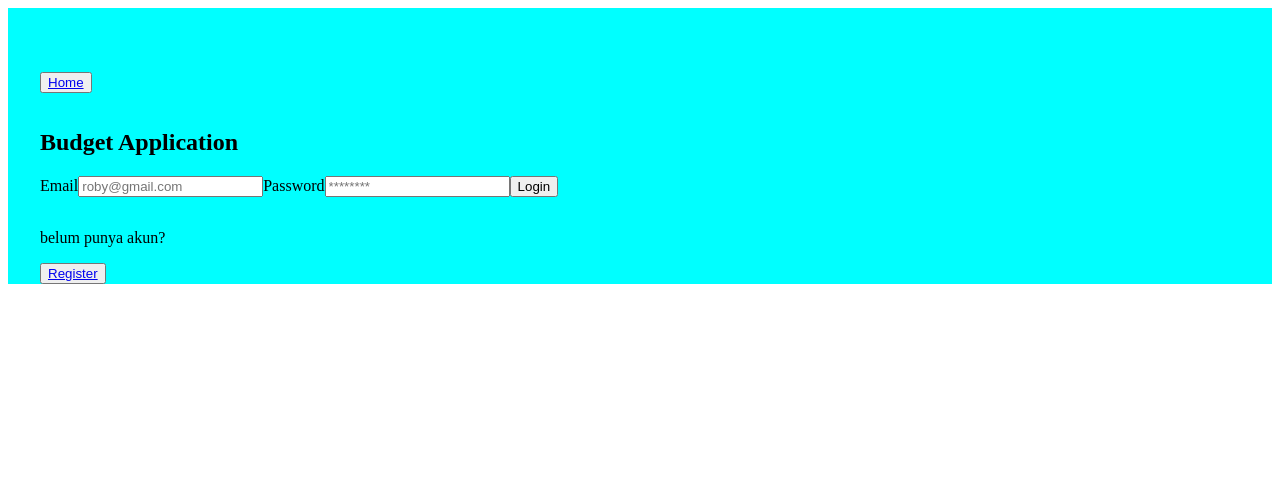
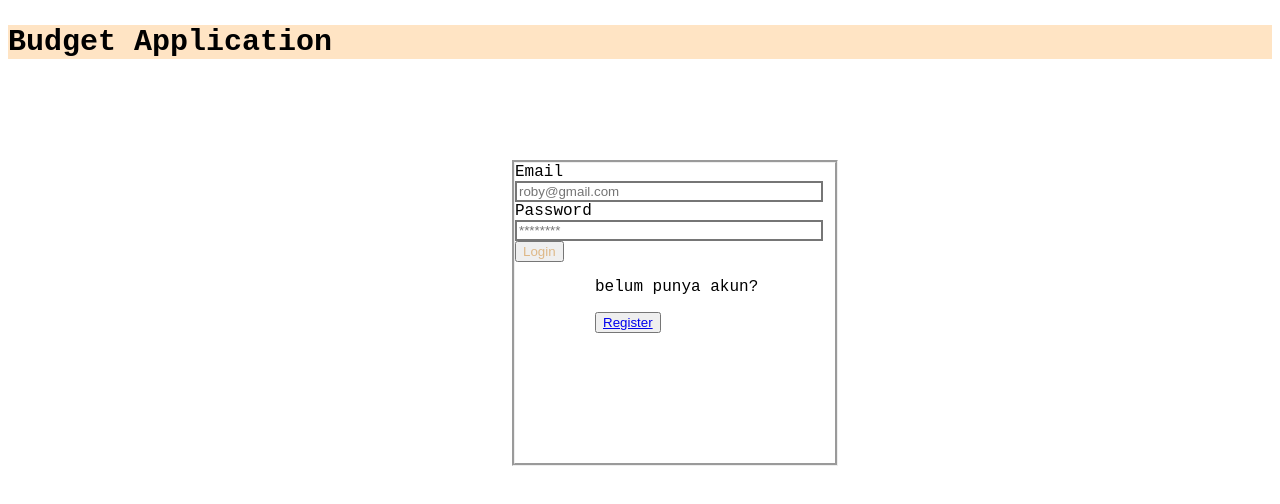
Before and after one commit to abidinangga/budgetApplication, a Vue app in the folder frontEnd/bugdetApp/: page / in a window 1280 px wide. Shown: the top 504 px of the page. Built offline with nearby package versions, Linux system fonts and the light colour scheme.

Commit message:
coba sass

```diff
--- a/frontEnd/bugdetApp/src/components/dataEdit.vue
+++ b/frontEnd/bugdetApp/src/components/dataEdit.vue
@@ -1,28 +1,27 @@
 <template>
   <div>
     <div>
+      <label>Date</label>
+      <input type="date" v-model="dataById.date" />
+    </div>
+    <div>
       <label>Category Transaction</label>
-      <select v-model="dataById.categoryTransactionId">
+      <select v-model="dataById.categoryTransactionId" @change="category()">
         <option value="1">Pemasukan</option>
         <option value="2">Pengeluaran</option>
       </select>
     </div>
     <div>
+      <label>Category Type</label>
+      <select v-model="dataById.categoryTypeId">
+        <option v-for="data in listCategory" :key="data.id" :value="data.id">
+          {{ data.categoryType }}
+        </option>
+      </select>
+    </div>
+    <div>
       <label>Transaction Amount</label>
       <input placeholder="100000" type="text" v-model="dataById.transactionAmount" />
-    </div>
-    <div>
-      <label>Date</label>
-      <input type="date" v-model="dataById.date" />
-    </div>
-    <div>
-      <label>Category Type</label>
-      <select v-model="dataById.categoryTypeId">
-        <option value="1">Gaji</option>
-        <option value="2">Bonus</option>
-        <option value="4">Kesehatan</option>
-        <option value="12">Makanan</option>
-      </select>
     </div>
     <div>
       <label>Description</label>
@@ -40,13 +39,19 @@
 </template>
 
 <script>
-import { mapActions } from "pinia";
+import { mapActions, mapState } from "pinia";
 import { useCounterStore } from "@/stores/counter.js";
 export default {
   name: "dataEdit",
+  data() {
+    return {
+      listCategory: [],
+      categoryType: "",
+    };
+  },
   props: ["dataById"],
   methods: {
-    ...mapActions(useCounterStore, ["editDataTransaction"]),
+    ...mapActions(useCounterStore, ["editDataTransaction", "getCategory"]),
     async submitEdit() {
       try {
         const data = await this.editDataTransaction(this.dataById);
@@ -55,6 +60,25 @@ export default {
         console.log("error: ", error);
       }
     },
+    category() {
+      this.listCategory = [];
+      let data = this.dataCategory;
+      data.filter((el) => {
+        if (el.categoryTransactionId == this.categoryType) {
+          this.listCategory.push(el);
+        }
+      });
+    },
+  },
+  computed: {
+    ...mapState(useCounterStore, ["dataCategory"]),
+  },
+  created() {
+    this.getCategory();
+    this.categoryType = this.dataById.categoryTransactionId;
+    if (this.categoryType) {
+      this.category();
+    }
   },
 };
 </script>
--- a/frontEnd/bugdetApp/src/components/tableHome.vue
+++ b/frontEnd/bugdetApp/src/components/tableHome.vue
@@ -22,7 +22,7 @@ export default {
   methods: {
     ...mapActions(useCounterStore, ["deleteTransaction", "getTransactionById"]),
     rupiah(value){
-      return value.toString().replace(/\B(?=(\d{3})+(?!\d))/g, ",");
+      return value.toString().replace(/\B(?=(\d{3})+(?!\d))/g, ".");
     },
     deleteData(id) {
       this.deleteTransaction(id);
--- a/frontEnd/bugdetApp/src/css/main.css
+++ b/frontEnd/bugdetApp/src/css/main.css
@@ -1,9 +1,40 @@
-div {
-  background-color: aqua;
-  padding-top: 1rem;
+.main {
+  background-color: bisque;
 }
 
-div section {
-  padding-left: 2rem;
+.main .main-header {
+  font-family: monospace;
+}
+
+.main .main-header .main-h {
+  font-size: 30px;
+}
+
+.main .main-header .main-box {
+  width: 320px;
+  height: 300px;
+  top: 20%;
+  left: 40%;
+  position: absolute;
+  border-style: groove;
+}
+
+.main .main-header .main-label {
+  font-size: large;
+}
+
+.main .main-header .main-input {
+  border-style: double;
+  width: 300px;
+}
+
+.main .main-header .main-footer {
+  font-size: large;
+  padding-left: 25%;
+}
+
+.main .main-header .main-button {
+  color: burlywood;
+  left: 40%;
 }
 /*# sourceMappingURL=main.css.map */
--- a/frontEnd/bugdetApp/src/css/main.scss
+++ b/frontEnd/bugdetApp/src/css/main.scss
@@ -1,10 +1,32 @@
-$myColor: aqua;
-$pading-top:3rem;
-
-div{
-  background-color: $myColor;
-  padding-top: 1rem;
-  section{
-    padding-left: 2rem;
+.main {
+  background-color: bisque;
+  .main-header {
+    font-family: monospace;
+    .main-h {
+      font-size: 30px;
+    }
+    .main-box {
+      width: 320px;
+      height: 300px;
+      top: 20%;
+      left: 40%;
+      position: absolute;
+      border-style: groove;
+    }
+    .main-label{
+      font-size: large;
+    }
+    .main-input{
+      border-style:double;
+      width: 300px;
+    }
+    .main-footer{
+      font-size: large;
+      padding-left: 25%;
+    }
+    .main-button{
+      color:burlywood;
+      left: 40%;
+    }
   }
 }
--- a/frontEnd/bugdetApp/src/stores/counter.js
+++ b/frontEnd/bugdetApp/src/stores/counter.js
@@ -129,7 +129,7 @@ export const useCounterStore = defineStore({
     },
     async getCategory() {
       try {
-        const data = await axios.get("/category", {});
+        const data = await axios.get("/category");
         this.dataCategory = data.data;
       } catch (error) {
         console.log("error: ", error);
--- a/frontEnd/bugdetApp/src/views/addTransaction.vue
+++ b/frontEnd/bugdetApp/src/views/addTransaction.vue
@@ -4,28 +4,27 @@
       <div>
         <h1>Add Transaction</h1>
         <div>
+          <label>Date</label>
+          <input type="date" v-model="date" />
+        </div>
+        <div>
           <label>Category Transaction</label>
-          <select v-model="categoryTransactionId">
+          <select v-model="categoryTransactionId" @change="category()">
             <option value="1">Pemasukan</option>
             <option value="2">Pengeluaran</option>
           </select>
         </div>
         <div>
+          <label>Category Type</label>
+          <select v-model="categoryTypeId" :disabled="!categoryTransactionId">
+            <option v-for="data in listCategory" :key="data.id" :value="data.id">
+              {{ data.categoryType }}
+            </option>
+          </select>
+        </div>
+        <div>
           <label>Transaction Amount</label>
           <input placeholder="100000" type="text" v-model="transactionAmount" />
-        </div>
-        <div>
-          <label>Date</label>
-          <input type="date" v-model="date" />
-        </div>
-        <div>
-          <label>Category Type</label>
-          <select v-model="categoryTypeId">
-            <option value="1">Gaji</option>
-            <option value="2">Bonus</option>
-            <option value="4">Kesehatan</option>
-            <option value="12">Makanan</option>
-          </select>
         </div>
         <div>
           <label>Description</label>
@@ -45,7 +44,7 @@
 </template>
 
 <script>
-import { mapActions } from "pinia";
+import { mapActions, mapState } from "pinia";
 import { useCounterStore } from "@/stores/counter.js";
 export default {
   name: "addTransaction",
@@ -56,10 +55,11 @@ export default {
       date: "",
       categoryTypeId: "",
       description: "",
+      listCategory: [],
     };
   },
   methods: {
-    ...mapActions(useCounterStore, ["addTransactionAction"]),
+    ...mapActions(useCounterStore, ["addTransactionAction", "getCategory"]),
     async submitAdd() {
       try {
         const transaction = await this.addTransactionAction({
@@ -74,6 +74,21 @@ export default {
         console.log(error);
       }
     },
+    category() {
+      this.listCategory = [];
+      let data = this.dataCategory;
+      data.filter((el) => {
+        if (el.categoryTransactionId == this.categoryTransactionId) {
+          this.listCategory.push(el);
+        }
+      });
+    },
+  },
+  computed: {
+    ...mapState(useCounterStore, ["dataCategory"]),
+  },
+  created() {
+    this.getCategory();
   },
 };
 </script>
--- a/frontEnd/bugdetApp/src/views/home.vue
+++ b/frontEnd/bugdetApp/src/views/home.vue
@@ -1,6 +1,6 @@
 <template>
-  <div>
-    <button>
+  <div class="divHome">
+    <button class="buttonAdd">
       <router-link to="/add">Add</router-link>
     </button>
     <button @click.prevent="logout">Logout</button>
--- a/frontEnd/bugdetApp/src/views/login.vue
+++ b/frontEnd/bugdetApp/src/views/login.vue
@@ -1,34 +1,30 @@
 <template>
-  <div>
-    <section>
-      <div>
-        <button>
-          <router-link to="/home">Home</router-link>
-        </button>
-        <div>
-          <h1>Budget Application<span></span></h1>
-        </div>
-        <form @submit.prevent="submitLogin" id="login_form" action="" method="POST">
-          <label>Email</label>
-          <input v-model="email" type="text" placeholder="roby@gmail.com" required />
-          <label>Password</label>
+  <div class="container">
+    <section class="main">
+      <div class="main-header">
+          <h1 class="main-h">Budget Application</h1>
+        <form @submit.prevent="submitLogin"  method="POST" class="main-box">
+          <label class="main-label">Email</label>
+          <input class="main-input" v-model="email" type="text" placeholder="roby@gmail.com" required />
+          <label class="main-label">Password</label>
           <input
             v-model="password"
             type="password"
             name="password"
+            class="main-input"
             placeholder="********"
             required
           />
-          <button>
+          <button class="main-button">
             <span>Login</span>
           </button>
-        </form>
-        <div>
+        <div class="main-footer">
           <p>belum punya akun?</p>
-          <button>
+          <button class="main-button">
             <router-link to="/register">Register</router-link>
           </button>
         </div>
+        </form>
       </div>
     </section>
   </div>
```
Also changed, not shown: frontEnd/bugdetApp/src/css/pict1.jpg (added), 1 other file (tests, documents, lock files or other folders).
